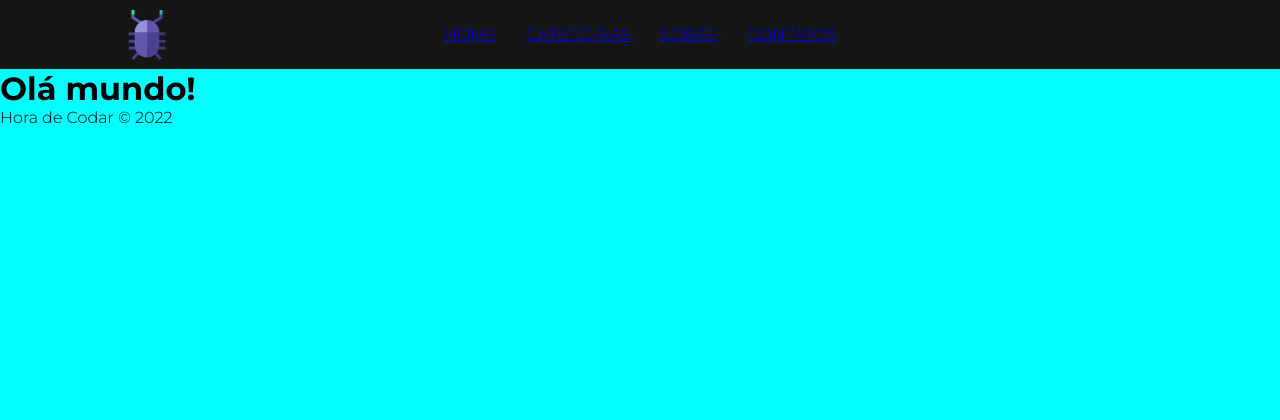
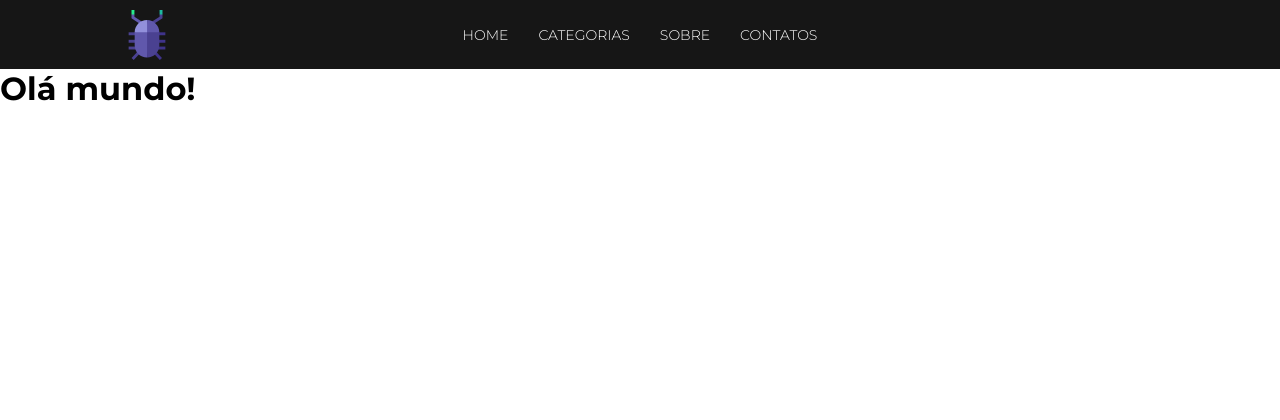
Before and after one commit to FilipeRabelo/Projeto_blog_PHP_udemy, a PHP site: page / in a window 1280 px wide. Shown: the top 420 px of the page. Run offline with PHP 8.4, Linux system fonts and the light colour scheme.

Commit message:
blog_php_udemy

```diff
--- a/css/style.css
+++ b/css/style.css
@@ -7,10 +7,6 @@
 
 html{
     min-height: 100vh;
-}
-
-body {
-    background-color: aqua;
     position: relative;
 }
 
@@ -19,8 +15,6 @@ main{
 }
 
 /* navbar */
-
-
 #logo{
    position: absolute;
    top: 10px;
@@ -31,7 +25,7 @@ main{
     width:  50px;
 }
 
-#navBar{
+#navbar{
     display: flex;
     align-items: center;
     justify-content: center;
@@ -41,7 +35,30 @@ main{
     list-style: none;
 }
 
-#navBar li{
+#navbar li{
     margin: 0 10px;
     padding: 5px;
 }
+
+#navbar .nav-link{
+    color: #fff;
+    text-decoration: none;
+    transition: .5s;
+    font-size: 14px;
+}
+
+#navbar .nav-link:hover{
+    color: #999;
+}
+
+/* FOOTER */
+
+footer {
+    width: 100%;
+    position: absolute;
+    bottom: 0;
+    text-align: center;
+    background-color: #000;
+    color: #FFF;
+    padding: 50px 0;
+}
--- a/templates/header.php
+++ b/templates/header.php
@@ -35,12 +35,12 @@ include_once("helpers/url.php");  // ARQUIVO DE HELP //
         </a>
 
         <nav>
-            <ul id="navBar">
+            <ul id="navbar">
 
-                <li> <a href="<?= $BASE_URL ?>">Home</a> </li>
-                <li> <a href="#" target="_blank">Categorias</a></li>
-                <li> <a href="#" target="_blank">Sobre</a></li>
-                <li><a href="<?= $BASE_URL ?>contato.php">Contatos</a></li>
+                <li> <a href="<?= $BASE_URL ?>" class="nav-link"> Home </a> </li>
+                <li> <a href="#" target="_blank" class="nav-link"> Categorias </a></li>
+                <li> <a href="#" target="_blank" class="nav-link"> Sobre </a></li>
+                <li><a href="<?= $BASE_URL ?>contato.php" class="nav-link"> Contatos </a></li>
 
             </ul>
         </nav>
```
